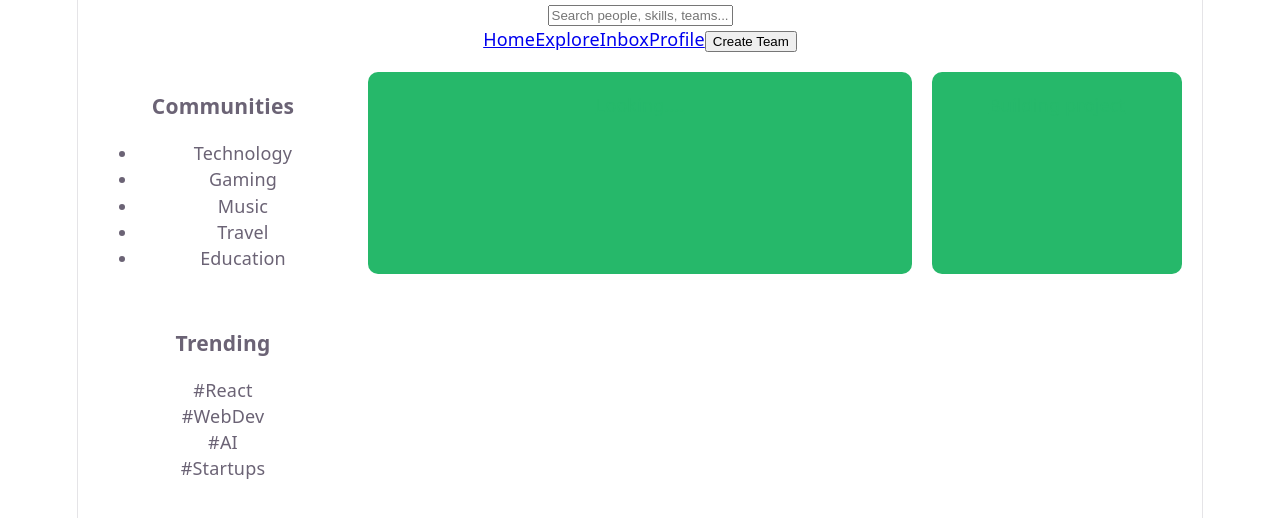
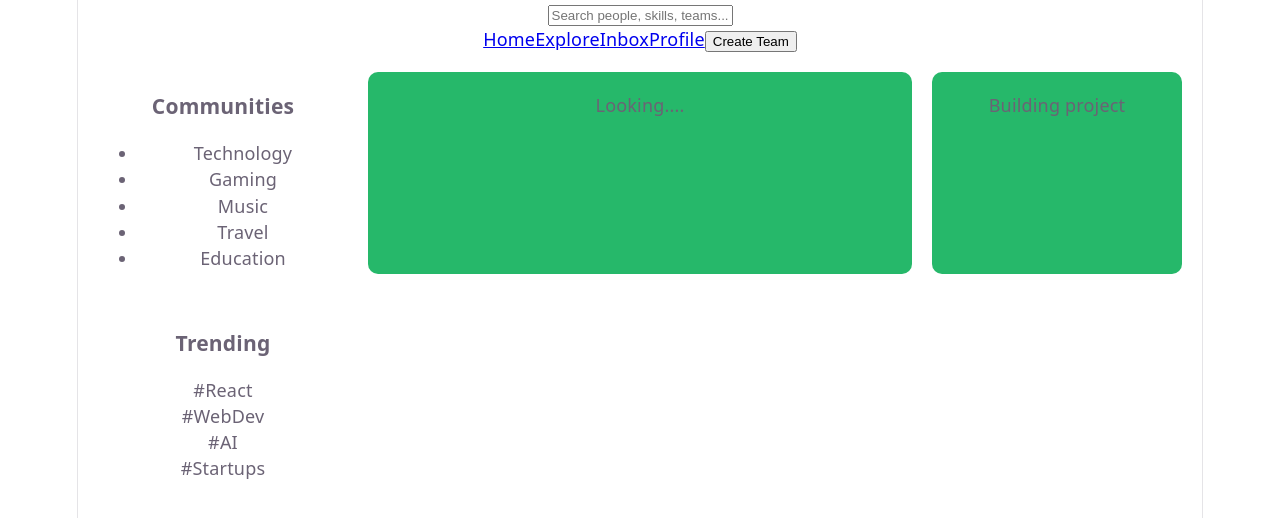
Before and after one commit to deveshi-23/2gether, a React (Vite) app in the folder 2gether/: page / in a window 1280 px wide. Shown: the top 518 px of the page. Built offline with nearby package versions, Linux system fonts and the light colour scheme.

Commit message:
asdfghjkl

```diff
--- a/2gether/src/App.css
+++ b/2gether/src/App.css
@@ -6,8 +6,6 @@
 }
 
 .post{
-  text-decoration-line: underline;
-  color: #26b86a;
   background:#26b86a;
   padding:20px;
   border-radius:10px;
--- a/2gether/src/components/SearchBar.jsx
+++ b/2gether/src/components/SearchBar.jsx
@@ -0,0 +1,5 @@
+function Sidebar() {
+  return
+}
+
+export default Sidebar;
```
